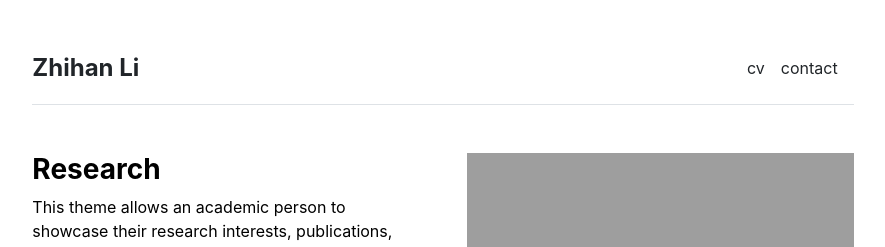
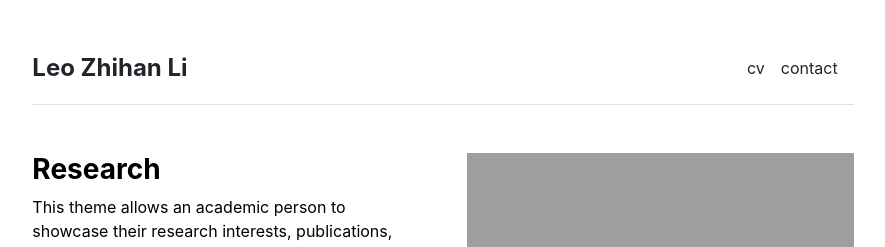
Before and after one commit to leoliiiiii/leoliiiiii.github.io, a Jekyll site: the page built from index.md, in a window 1280 px wide. Shown: the top 247 px of the page, without its empty margins (197-1082 px from the left). Built offline with Jekyll 4.4.1, drawn with Linux system fonts in a browser that asks for light colours.

Commit message:
Update _config.yml

```diff
--- a/_config.yml
+++ b/_config.yml
@@ -1,4 +1,4 @@
 url: "" # the base hostname & protocol for your site, e.g. http://example.com
 baseurl: "" # the subpath of your site, e.g. /blog
-title: "Zhihan Li" # the name of your site, e.g. ACME Corp.
+title: "Leo Zhihan Li" # the name of your site, e.g. ACME Corp.
 # description: "a Jekyll theme for academia"
```
